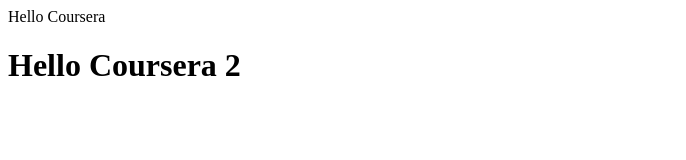
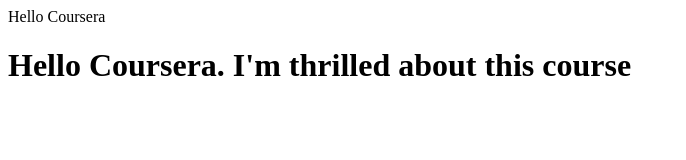
Before and after one commit to davide6169/coursera-test, a plain HTML site: page index.html in a window 1280 px wide. Shown: the whole page, without its empty margins (0-686 px from the left). Drawn offline with Linux system fonts and the light colour scheme.

Commit message:
New version of web file

```diff
--- a/index.html
+++ b/index.html
@@ -5,6 +5,6 @@
     <tile>Hello Coursera</title>
   </head>
   <body>
-    <h1>Hello Coursera 2</h1>
+    <h1>Hello Coursera. I'm thrilled about this course</h1>
   </body>
 </html>
```
